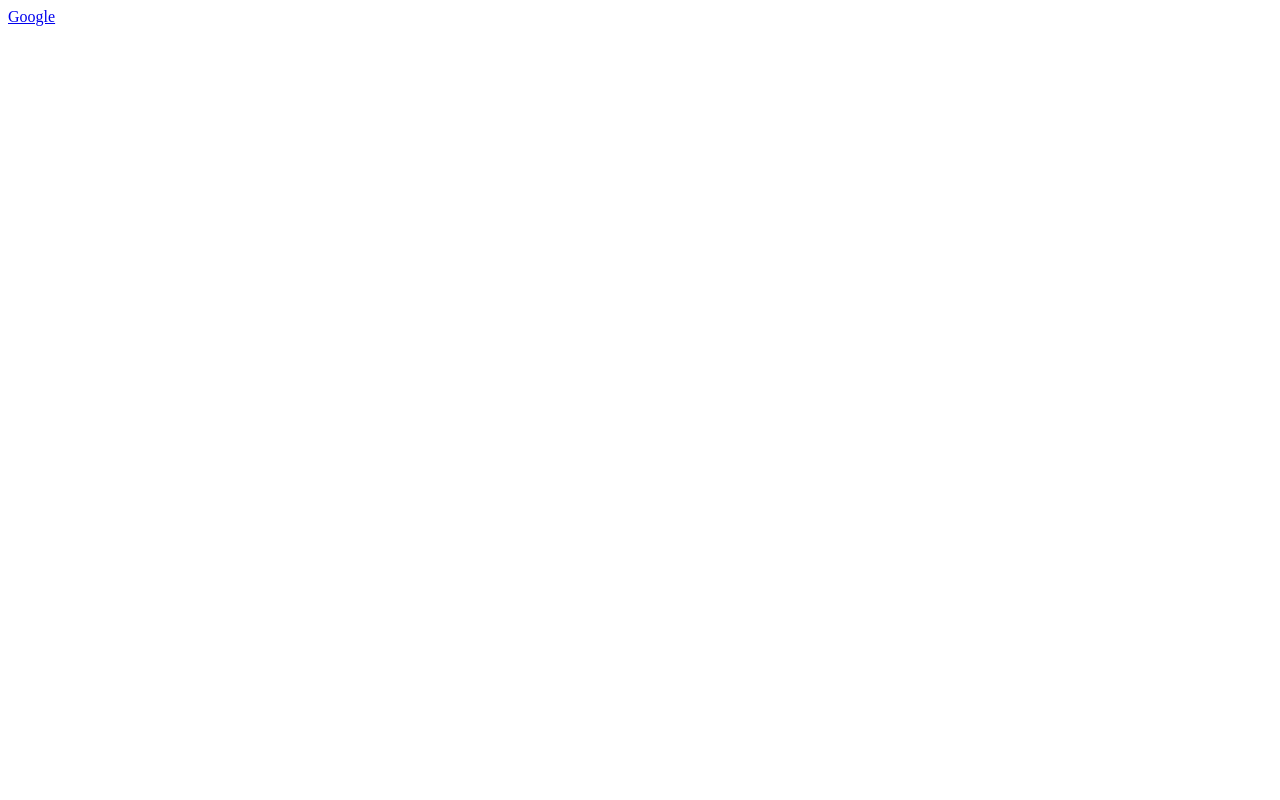
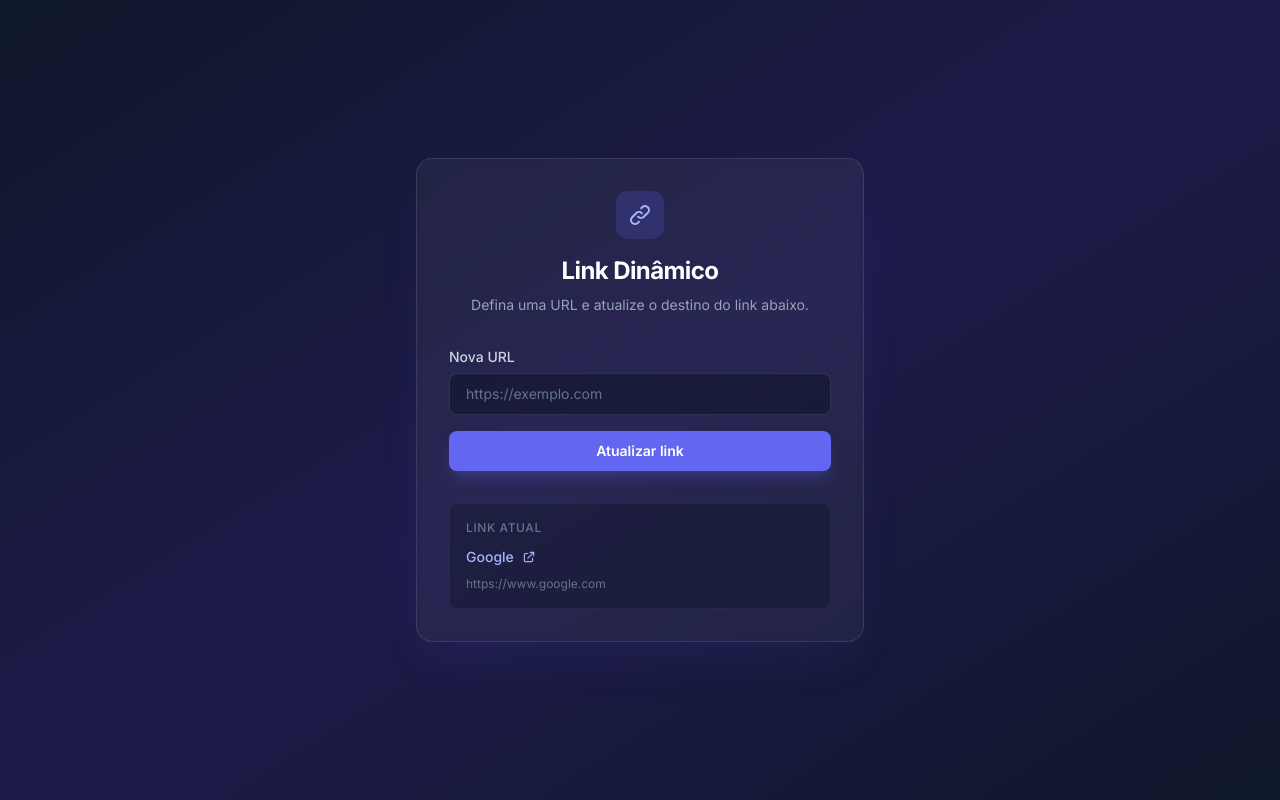
Before and after one commit to marcelocampanelli/conteudo-dinamico, a plain HTML site: page index.html in a window 1280 px wide. Drawn offline with nearby package versions, Linux system fonts and the light colour scheme.

Commit message:
ablablublé

```diff
--- a/index.html
+++ b/index.html
@@ -1,14 +1,103 @@
 <!DOCTYPE html>
-<html lang="en">
+<html lang="pt-BR">
 
 <head>
   <meta charset="UTF-8">
   <meta name="viewport" content="width=device-width, initial-scale=1.0">
-  <title>Document</title>
+  <title>Conteúdo Dinâmico</title>
+  <script src="https://cdn.tailwindcss.com"></script>
+  <script>
+    tailwind.config = {
+      theme: {
+        extend: {
+          fontFamily: {
+            sans: ['Inter', 'system-ui', 'sans-serif'],
+          },
+        },
+      },
+    };
+  </script>
+  <link rel="preconnect" href="https://fonts.googleapis.com">
+  <link rel="preconnect" href="https://fonts.gstatic.com" crossorigin>
+  <link href="https://fonts.googleapis.com/css2?family=Inter:wght@400;500;600;700&display=swap" rel="stylesheet">
 </head>
 
-<body>
-  <a href="https://www.google.com">Google</a>
+<body class="min-h-screen bg-gradient-to-br from-slate-900 via-indigo-950 to-slate-900 font-sans text-slate-100 antialiased">
+  <main class="flex min-h-screen items-center justify-center p-6">
+    <div class="w-full max-w-md rounded-2xl border border-white/10 bg-white/5 p-8 shadow-2xl shadow-indigo-500/10 backdrop-blur-sm">
+      <div class="mb-8 text-center">
+        <div class="mx-auto mb-4 flex h-12 w-12 items-center justify-center rounded-xl bg-indigo-500/20 text-indigo-300">
+          <svg xmlns="http://www.w3.org/2000/svg" class="h-6 w-6" fill="none" viewBox="0 0 24 24" stroke="currentColor" stroke-width="2">
+            <path stroke-linecap="round" stroke-linejoin="round" d="M13.828 10.172a4 4 0 00-5.656 0l-4 4a4 4 0 105.656 5.656l1.102-1.101m-.758-4.899a4 4 0 005.656 0l4-4a4 4 0 00-5.656-5.656l-1.1 1.1" />
+          </svg>
+        </div>
+        <h1 class="text-2xl font-bold tracking-tight text-white">Link Dinâmico</h1>
+        <p class="mt-2 text-sm text-slate-400">Defina uma URL e atualize o destino do link abaixo.</p>
+      </div>
+
+      <div class="space-y-4">
+        <div>
+          <label for="url-input" class="mb-1.5 block text-sm font-medium text-slate-300">Nova URL</label>
+          <input
+            type="url"
+            id="url-input"
+            placeholder="https://exemplo.com"
+            class="w-full rounded-lg border border-white/10 bg-slate-900/60 px-4 py-2.5 text-sm text-white placeholder-slate-500 outline-none transition focus:border-indigo-400 focus:ring-2 focus:ring-indigo-400/30"
+          >
+        </div>
+
+        <button
+          type="button"
+          id="update-link"
+          class="w-full rounded-lg bg-indigo-500 px-4 py-2.5 text-sm font-semibold text-white shadow-lg shadow-indigo-500/25 transition hover:bg-indigo-400 active:scale-[0.98]"
+        >
+          Atualizar link
+        </button>
+      </div>
+
+      <div class="mt-8 rounded-lg border border-white/5 bg-slate-900/40 p-4">
+        <p class="mb-2 text-xs font-medium uppercase tracking-wider text-slate-500">Link atual</p>
+        <a
+          id="dynamic-link"
+          href="https://www.google.com"
+          target="_blank"
+          rel="noopener noreferrer"
+          class="inline-flex items-center gap-2 text-sm font-medium text-indigo-300 transition hover:text-indigo-200 hover:underline"
+        >
+          <span id="link-label">Google</span>
+          <svg xmlns="http://www.w3.org/2000/svg" class="h-3.5 w-3.5" fill="none" viewBox="0 0 24 24" stroke="currentColor" stroke-width="2">
+            <path stroke-linecap="round" stroke-linejoin="round" d="M10 6H6a2 2 0 00-2 2v10a2 2 0 002 2h10a2 2 0 002-2v-4M14 4h6m0 0v6m0-6L10 14" />
+          </svg>
+        </a>
+        <p id="current-url" class="mt-2 truncate text-xs text-slate-500">https://www.google.com</p>
+      </div>
+    </div>
+  </main>
+
+  <script>
+    const urlInput = document.getElementById('url-input');
+    const updateButton = document.getElementById('update-link');
+    const dynamicLink = document.getElementById('dynamic-link');
+    const linkLabel = document.getElementById('link-label');
+    const currentUrl = document.getElementById('current-url');
+
+    updateButton.addEventListener('click', () => {
+      const url = urlInput.value.trim();
+      if (url) {
+        dynamicLink.href = url;
+        dynamicLink.target = '_blank';
+        dynamicLink.rel = 'noopener noreferrer';
+        currentUrl.textContent = url;
+
+        try {
+          const hostname = new URL(url).hostname.replace('www.', '');
+          linkLabel.textContent = hostname;
+        } catch {
+          linkLabel.textContent = url;
+        }
+      }
+    });
+  </script>
 </body>
 
 </html>
```
